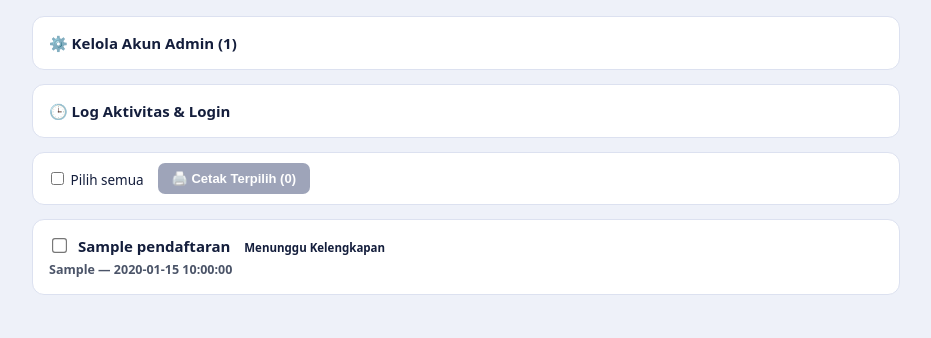
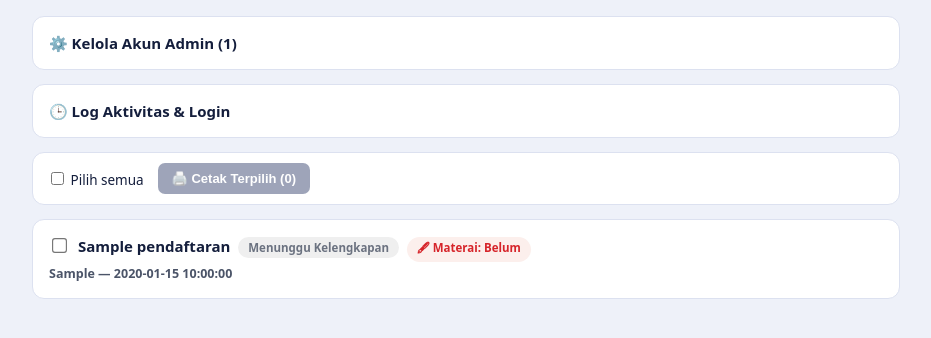
Before and after one commit to isk4nd4r2012/petra-ssb-pendaftaran, a PHP site: page /admin.php in a window 1280 px wide. Shown: the part 73-411 px from the top of the page, without its empty margins (174-1105 px from the left). Run offline with PHP 8.4, Linux system fonts and the light colour scheme; the visitor is signed in with stand-in values (Sample User, id 1); tables that the repository leaves empty hold one stand-in row (values such as "Sample post").

Commit message:
Tambah biaya materai terpisah + pelacakan status materai per pendaftar
- index.html & inc-cetak-dokumen.php: baris biaya "Materai Dokumen Resmi
  (Surat Persetujuan Data Pribadi): Rp 15.000" ditampilkan terpisah dari
  biaya pendaftaran Rp2.500.000 (total Rp2.515.000), di form maupun
  dokumen cetak Formulir Pendaftaran.
- schema.sql: kolom baru materai_status ('Belum'/'Sudah') per pendaftar.
- admin.php: pill status materai + tombol tandai sudah/belum ditempel per
  kartu pendaftar, dicatat ke admin_aktivitas_log. Perbaiki juga bug pill
  status "Menunggu Kelengkapan" yang pecah jadi 2 class CSS krn mengandung
  spasi (belum sempat ketahuan sebelumnya krn belum ada yg berstatus itu
  saat dites).

Co-Authored-By: Claude Sonnet 5 <noreply@anthropic.com>
Claude-Session: https://claude.ai/code/session_01M7fN4mymHcrJxQCMo7vU4M

```diff
--- a/pendaftaran/admin.php
+++ b/pendaftaran/admin.php
@@ -116,6 +116,34 @@ if (!empty($_SESSION['petra_admin']) && isset($_POST['update_id'])) {
     }
 }
 
+// ---------- Toggle status materai (e-meterai sudah/belum ditempel) ----------
+if (!empty($_SESSION['petra_admin']) && isset($_POST['toggle_materai_id'])) {
+    try {
+        $pdo = get_db();
+        $targetId = (int) $_POST['toggle_materai_id'];
+        $statusBaru = ($_POST['materai_status_baru'] ?? 'Sudah') === 'Sudah' ? 'Sudah' : 'Belum';
+
+        $stmt = $pdo->prepare('UPDATE pendaftaran SET materai_status = :s WHERE id = :id');
+        $stmt->execute(['s' => $statusBaru, 'id' => $targetId]);
+
+        try {
+            $log = $pdo->prepare('INSERT INTO admin_aktivitas_log (username, aksi, pendaftaran_id) VALUES (:u, :a, :id)');
+            $log->execute([
+                'u' => $_SESSION['petra_admin_user'] ?? '?',
+                'a' => 'Tandai materai pendaftar #' . $targetId . ' -> ' . $statusBaru,
+                'id' => $targetId,
+            ]);
+        } catch (Exception $e) {
+            // tabel admin_aktivitas_log belum ada - abaikan
+        }
+
+        header('Location: admin.php?updated=1');
+        exit;
+    } catch (Exception $e) {
+        $dbError = 'Gagal menyimpan status materai. Kemungkinan kolom materai_status belum ada (lihat schema.sql) atau server database sedang sibuk.';
+    }
+}
+
 // ---------- Kelola admin: tambah akun ----------
 $adminMgmtError = null;
 if (!empty($_SESSION['petra_admin']) && isset($_POST['add_admin_username'])) {
@@ -226,11 +254,16 @@ if ($pdo && !$connError) {
   .card summary{cursor:pointer; font-weight:600; font-size:15px; list-style:none;}
   .card summary::-webkit-details-marker{display:none;}
   .meta{color:#4B5468; font-size:12.5px; margin-top:3px;}
-  .status-pill{display:inline-block; padding:3px 10px; border-radius:99px; font-size:11.5px; font-weight:600;}
+  .status-pill{display:inline-block; padding:3px 10px; border-radius:99px; font-size:11.5px; font-weight:600; margin-left:4px;}
+  .st-Menunggu-Kelengkapan{background:#EFEFEF; color:#6B7280;}
   .st-Baru{background:#FCE9D8; color:#D69A0C;}
   .st-Diverifikasi{background:#E4EEF9; color:#2A5C9A;}
   .st-Diterima{background:#E4F3E9; color:#2F6B4F;}
   .st-Ditolak{background:#FCEFEC; color:#D6242A;}
+  .mt-Belum{background:#FCEFEC; color:#D6242A;}
+  .mt-Sudah{background:#E4F3E9; color:#2F6B4F;}
+  form.materai-form{margin-top:10px; display:inline-block;}
+  form.materai-form button{padding:6px 12px; border-radius:7px; font-size:12.5px; font-weight:600; border:1.5px solid #DCE1F0; background:#fff; color:#0F1F52;}
   .detail-grid{display:grid; grid-template-columns:1fr 1fr; gap:10px; margin-top:14px; font-size:13.5px;}
   .detail-grid div b{display:block; font-size:11px; color:#4B5468; font-weight:600;}
   .files{margin-top:14px; display:flex; flex-wrap:wrap; gap:8px;}
@@ -330,7 +363,8 @@ if ($pdo && !$connError) {
     <summary>
       <input type="checkbox" class="pilih-cetak" value="<?= (int)$r['id'] ?>" onclick="event.stopPropagation()">
       <?= htmlspecialchars($r['nama_lengkap']) ?>
-      <span class="status-pill st-<?= htmlspecialchars($r['status']) ?>"><?= htmlspecialchars($r['status']) ?></span>
+      <span class="status-pill st-<?= htmlspecialchars(str_replace(' ', '-', $r['status'])) ?>"><?= htmlspecialchars($r['status']) ?></span>
+      <span class="status-pill mt-<?= ($r['materai_status'] ?? 'Belum') === 'Sudah' ? 'Sudah' : 'Belum' ?>">🖋 Materai: <?= ($r['materai_status'] ?? 'Belum') === 'Sudah' ? 'Sudah' : 'Belum' ?></span>
       <div class="meta"><?= htmlspecialchars($r['kode_pendaftaran']) ?> — <?= htmlspecialchars($r['tanggal_daftar']) ?></div>
     </summary>
 
@@ -378,6 +412,16 @@ if ($pdo && !$connError) {
       <input type="text" name="catatan_admin" placeholder="Catatan admin" value="<?= htmlspecialchars($r['catatan_admin'] ?? '') ?>" style="flex:1; min-width:140px;">
       <button type="submit">Simpan</button>
     </form>
+
+    <form class="materai-form" method="post">
+      <input type="hidden" name="toggle_materai_id" value="<?= (int)$r['id'] ?>">
+      <input type="hidden" name="materai_status_baru" value="<?= ($r['materai_status'] ?? 'Belum') === 'Sudah' ? 'Belum' : 'Sudah' ?>">
+      <?php if (($r['materai_status'] ?? 'Belum') === 'Sudah'): ?>
+        <button type="submit">↺ Tandai Materai Belum Ditempel</button>
+      <?php else: ?>
+        <button type="submit">🖋 Tandai Materai Sudah Ditempel</button>
+      <?php endif; ?>
+    </form>
   </details>
 <?php endforeach; endif; ?>
 </main>
--- a/pendaftaran/inc-cetak-dokumen.php
+++ b/pendaftaran/inc-cetak-dokumen.php
@@ -103,7 +103,9 @@ function render_docs($r, $jenis) {
       <li>Registrasi Database Online</li>
       <li>Seragam Latihan 2 pasang</li>
       <li>Kurikulum Sepakbola (Praktek dan Teori) menurut kelompok usia</li>
+      <li>Materai Dokumen Resmi (Surat Persetujuan Data Pribadi): Rp 15.000,-</li>
     </ul>
+    <p style="margin-top:8px;"><b>Total Bayar: Rp 2.515.000,-</b></p>
   </div>
 </div>
 <?php endif; ?>
--- a/pendaftaran/schema.sql
+++ b/pendaftaran/schema.sql
@@ -62,6 +62,10 @@ CREATE TABLE IF NOT EXISTS pendaftaran (
     status ENUM('Menunggu Kelengkapan','Baru','Diverifikasi','Diterima','Ditolak') NOT NULL DEFAULT 'Menunggu Kelengkapan',
     catatan_admin TEXT,
 
+    -- Pelacakan e-meterai utk dokumen Persetujuan Data Pribadi (dibeli &
+    -- ditempel manual oleh admin per pendaftar, di luar sistem ini)
+    materai_status ENUM('Belum','Sudah') NOT NULL DEFAULT 'Belum',
+
     ip_pendaftar VARCHAR(45)
 );
 
@@ -70,6 +74,7 @@ CREATE TABLE IF NOT EXISTS pendaftaran (
 -- Aman dijalankan berulang kali - tidak menghapus/mengubah data yang sudah ada.
 ALTER TABLE pendaftaran MODIFY COLUMN jenis_kelamin ENUM('Laki-laki','Perempuan') NULL;
 ALTER TABLE pendaftaran MODIFY COLUMN status ENUM('Menunggu Kelengkapan','Baru','Diverifikasi','Diterima','Ditolak') NOT NULL DEFAULT 'Menunggu Kelengkapan';
+ALTER TABLE pendaftaran ADD COLUMN IF NOT EXISTS materai_status ENUM('Belum','Sudah') NOT NULL DEFAULT 'Belum';
 
 -- Akun admin (multi-user) untuk login ke admin.php.
 -- ADMIN_USERNAME/ADMIN_PASSWORD di config.php tetap berfungsi sbg akun
```
Also changed, not shown: pendaftaran/index.html (+8 -0 lines), README.md.
